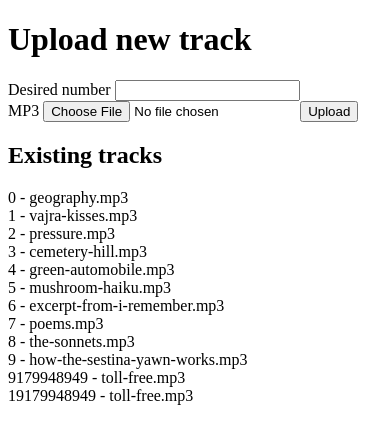
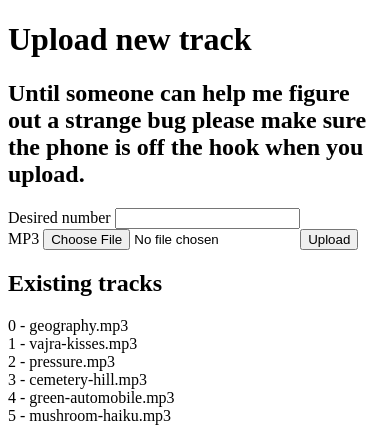
Before and after one commit to amymc/dial-a-poem, a Flask app: page / in a window 390 px wide. Shown: the top 426 px of the page. Run offline with Flask 3, Linux system fonts and the light colour scheme.

Commit message:
Keep the phone off the hook

```diff
--- a/templates/index.html
+++ b/templates/index.html
@@ -30,6 +30,8 @@
     {% endwith %}
 
     <h1>Upload new track</h1>
+    <h2>Until someone can help me figure out a strange bug please make sure the phone is off the hook when you upload.</h2>
+
     <form method=post enctype=multipart/form-data>
         <input type="hidden" name="csrf_token" value="{{ csrf_token() }}"/>
         <div>
```
